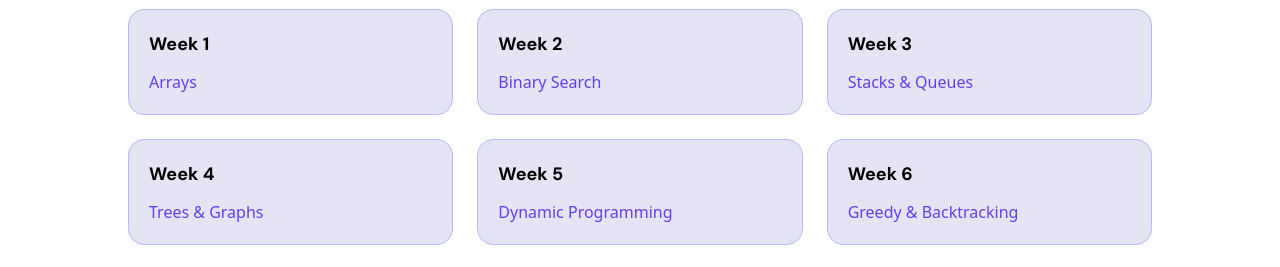
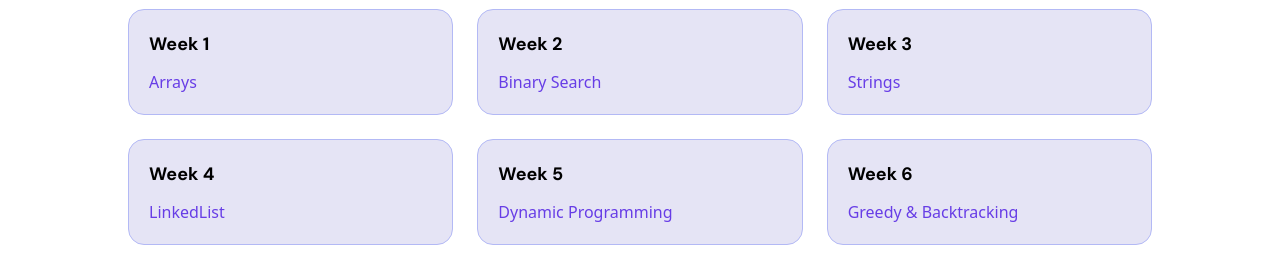
Before and after one commit to Rohith-Kaki/TechClub-Leetcode-Contest, a React (Vite) app in the folder client/: page / in a window 1280 px wide. Shown: the part 781-1048 px from the top of the page. Built offline with nearby package versions, Linux system fonts and the light colour scheme; no server answers; a web font is replaced by a local one.

Commit message:
Update Week Name

```diff
--- a/client/src/components/homeComponents.jsx
+++ b/client/src/components/homeComponents.jsx
@@ -141,8 +141,8 @@ export function HeroSection() {
 const ROADMAP_WEEKS = [
   { week: 1, title: "Arrays" },
   { week: 2, title: "Binary Search" },
-  { week: 3, title: "Stacks & Queues" },
-  { week: 4, title: "Trees & Graphs" },
+  { week: 3, title: "Strings" },
+  { week: 4, title: "LinkedList" },
   { week: 5, title: "Dynamic Programming" },
   { week: 6, title: "Greedy & Backtracking" },
   { week: 7, title: "Advanced Topics" },
```
